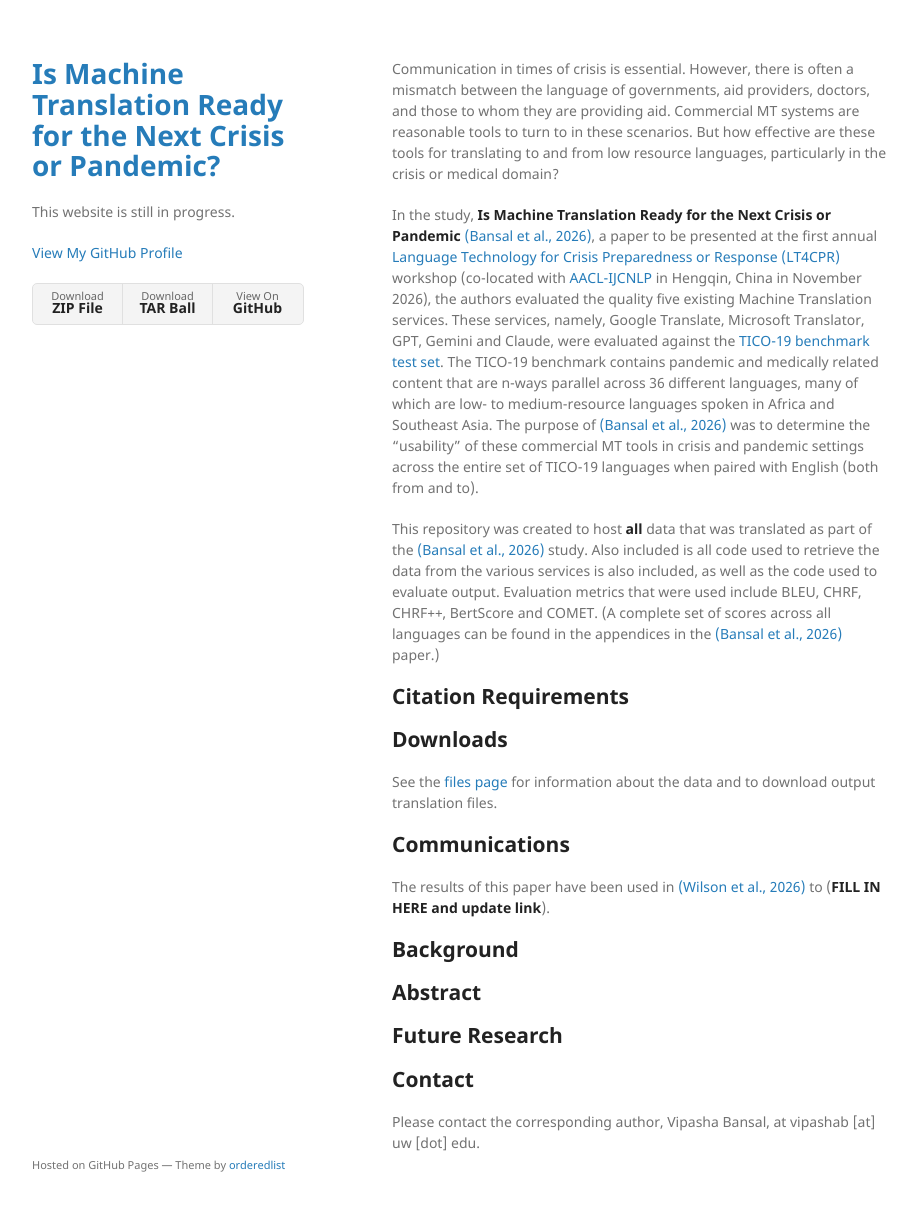
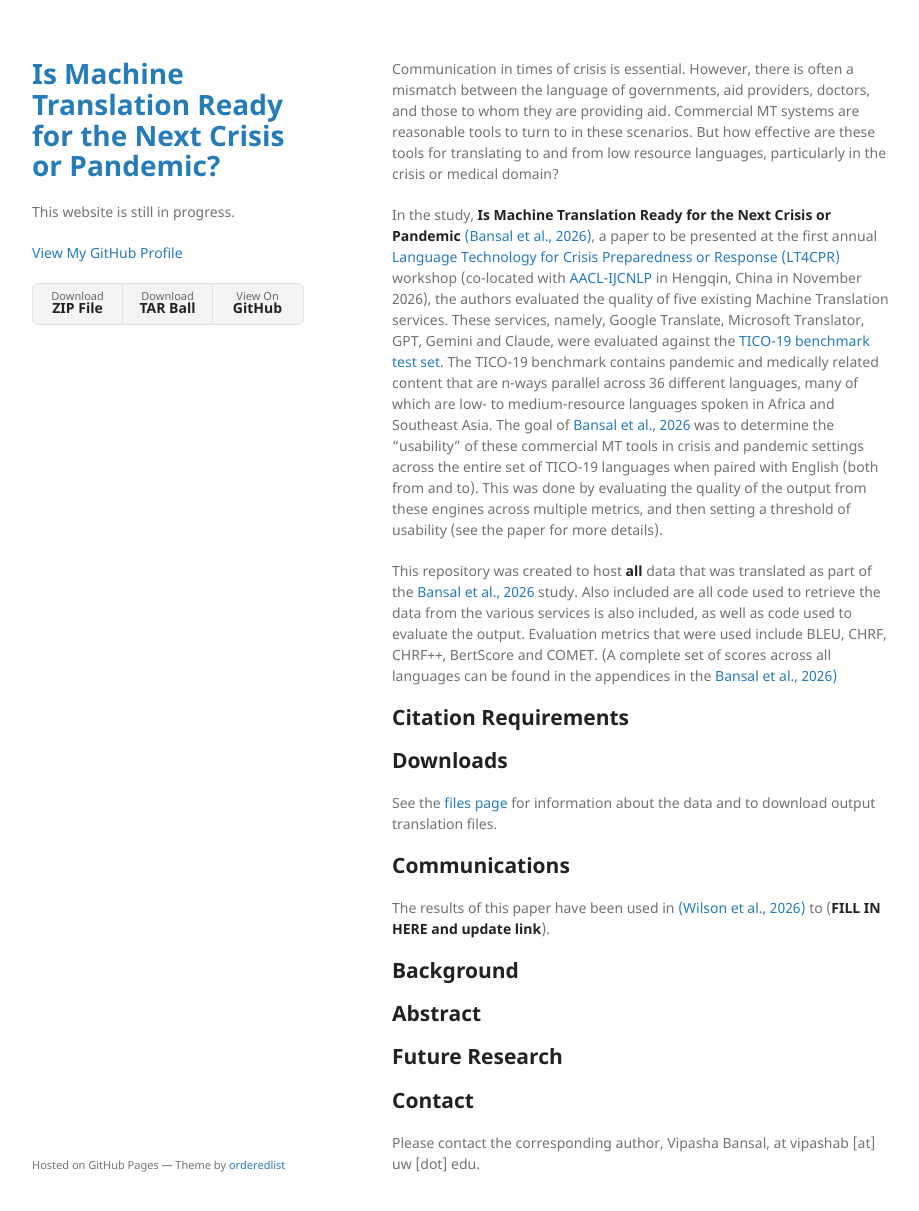
Before and after one commit to mt-crisis-ready/mt-crisis-ready.github.io, a Jekyll site: the page built from index.md, in a window 1280 px wide and 1244 px high. Shown: the top 1211 px of the window, without its empty margins (178-1097 px from the left). Built offline with Jekyll 4.4.1, drawn with Linux system fonts in a browser that asks for light colours.

Commit message:
Additional opening content changes

```diff
--- a/index.md
+++ b/index.md
@@ -4,9 +4,10 @@ layout: default
 
 Communication in times of crisis is essential. However, there is often a mismatch between the language of governments, aid providers, doctors, and those to whom they are providing aid. Commercial MT systems are reasonable tools to turn to in these scenarios. But how effective are these tools for translating to and from low resource languages, particularly in the crisis or medical domain?
 
-In the study, **Is Machine Translation Ready for the Next Crisis or Pandemic** [(Bansal et al., 2026)](https://arxiv.org/abs/2601.10082), a paper to be presented at the first annual [Language Technology for Crisis Preparedness or Response (LT4CPR)](https://lt4cpr.github.io/aacl2026-workshop-LT4CPR/) workshop (co-located with [AACL-IJCNLP](https://2026.aaclnet.org/) in Hengqin, China in November 2026), the authors evaluated the quality five existing Machine Translation services. These services, namely, Google Translate, Microsoft Translator, GPT, Gemini and Claude, were evaluated against the [TICO-19 benchmark test set]( https://tico-19.github.io/). The TICO-19 benchmark contains pandemic and medically related content that are n-ways parallel across 36 different languages, many of which are low- to medium-resource languages spoken in Africa and Southeast Asia. The purpose of [(Bansal et al., 2026)](https://arxiv.org/abs/2601.10082) was to determine the "usability" of these commercial MT tools in crisis and pandemic settings across the entire set of TICO-19 languages when paired with English (both from and to).
+In the study, **Is Machine Translation Ready for the Next Crisis or Pandemic** [(Bansal et al., 2026)](https://arxiv.org/abs/2601.10082), a paper to be presented at the first annual [Language Technology for Crisis Preparedness or Response (LT4CPR)](https://lt4cpr.github.io/aacl2026-workshop-LT4CPR/) workshop (co-located with [AACL-IJCNLP](https://2026.aaclnet.org/) in Hengqin, China in November 2026), the authors evaluated the quality of five existing Machine Translation services. These services, namely, Google Translate, Microsoft Translator, GPT, Gemini and Claude, were evaluated against the [TICO-19 benchmark test set]( https://tico-19.github.io/). The TICO-19 benchmark contains pandemic and medically related content that are n-ways parallel across 36 different languages, many of which are low- to medium-resource languages spoken in Africa and Southeast Asia. The goal of [Bansal et al., 2026](https://arxiv.org/abs/2601.10082) was to determine the "usability" of these commercial MT tools in crisis and pandemic settings across the entire set of TICO-19 languages when paired with English (both from and to). This was done by evaluating the quality of the output from these engines across multiple metrics, and then setting a threshold of usability (see the paper for more details).
 
-This repository was created to host **all** data that was translated as part of the [(Bansal et al., 2026)](https://arxiv.org/abs/2601.10082) study. Also included is all code used to retrieve the data from the various services is also included, as well as the code used to evaluate output. Evaluation metrics that were used include BLEU, CHRF, CHRF++, BertScore and COMET. (A complete set of scores across all languages can be found in the appendices in the [(Bansal et al., 2026)](https://arxiv.org/abs/2601.10082) paper.)
+This repository was created to host **all** data that was translated as part of the [Bansal et al., 2026](https://arxiv.org/abs/2601.10082) study. Also included are all code used to retrieve the data from the various services is also included, as well as code used to evaluate the output. Evaluation metrics that were used include BLEU, CHRF, CHRF++, BertScore and COMET. (A complete set of scores across all languages can be found in the appendices in the [Bansal et al., 2026)](https://arxiv.org/abs/2601.10082 paper.)
+
 
 ## **Citation Requirements**
 
```
